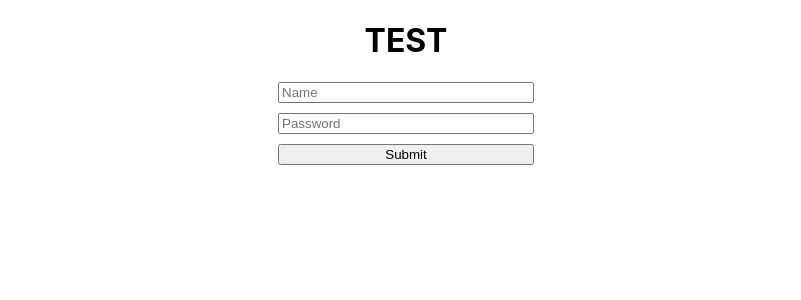
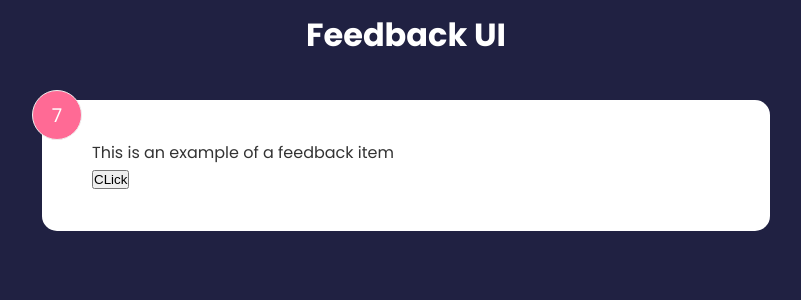
Before and after one commit to jeanpaulHamuli/FeedbackApp, a React (Create React App) app: page / in a window 1280 px wide. Shown: the top 300 px of the page, without its empty margins (234-1035 px from the left). Built offline with nearby package versions, Linux system fonts and the light colour scheme.

Commit message:
State and useState

```diff
--- a/src/App.js
+++ b/src/App.js
@@ -1,46 +1,17 @@
 import { useState } from 'react';
 import './App.css';
+import FeedbackItem from './components/FeedbackItem';
+import Header from './components/Header';
 
 function App() {
-  const [username, setUsername] = useState('');
-  const [password, setUserPassword] = useState('');
-  const [message, setMessage] = useState(null);
-
-  const handleUsername = (e) => {
-    setUsername(e.target.value);
-  }
-
-
-  const getPassword = (e) => {
-    setUserPassword(e.target.value);
-  }
-
-  const handleSubmit = (e) => {
-    e.preventDefault();
-    console.log(username, password);
-    if(username.length > 0) {
-      setMessage('Welcome ' + username);
-    } else {
-      setMessage('Please enter a username');
-    }
-    // if(username === 'admin' && password === 'admin') {
-    //   setMessage('Login Successful');
-    // }else {
-    //   setMessage('Login Failed');
-    // }
-  }
 
   return (
-    <div className="App">
-      <h1>TEST</h1>
-      {message ? <p style={{color: 'red'}}>{message}</p> : null}
-
-      <form style={{display: 'flex', flexDirection: 'column', width: '20%', margin: 'auto'}}>
-        <input type="text" placeholder="Name" name='username' onChange={handleUsername} style={{marginBottom: '10px'}} />
-        <input type="password" placeholder="Password"  name='password' onChange={getPassword} style={{marginBottom: '10px'}} />
-        <button type="submit" onClick={handleSubmit}>Submit</button>
-      </form>
-    </div>
+    <>
+      <Header />
+      <div className='container'>
+        <FeedbackItem />
+      </div>
+    </>
   );
 }
 
--- /dev/null
+++ b/src/components/FeedbackItem.jsx
@@ -0,0 +1,22 @@
+import { useState } from 'react'
+
+export default function FeedbackItem() {
+  const [rating, setRating] = useState(7);
+  const [text, setText] = useState('This is an example of a feedback item');
+
+  const handleClick = () => {
+    setRating((prev) => {
+        return prev + 1;
+    })
+  }
+
+  return (
+    <div className="card">
+      <div className="num-display">{rating}</div>
+      <div className="text-display">
+        {text}
+      </div>
+      <button onClick={handleClick} >CLick</button>
+    </div>
+  )
+}
--- /dev/null
+++ b/src/components/Header.jsx
@@ -0,0 +1,22 @@
+import React from 'react'
+import propTypes from 'prop-types'
+
+function Header({ text }) {
+  return (
+    <header>
+        <div className='container'>
+            <h1>{ text }</h1>
+        </div>
+    </header>
+  )
+}
+
+Header.defaultProps = {
+    text: 'Feedback UI'
+}
+
+Header.propTypes = {
+    text: propTypes.string
+}
+
+export default Header
--- a/src/index.css
+++ b/src/index.css
@@ -1,13 +1,230 @@
-body {
+@import url('https://fonts.googleapis.com/css2?family=Poppins:wght@400;600;700&display=swap');
+
+* {
+  box-sizing: border-box;
   margin: 0;
-  font-family: -apple-system, BlinkMacSystemFont, 'Segoe UI', 'Roboto', 'Oxygen',
-    'Ubuntu', 'Cantarell', 'Fira Sans', 'Droid Sans', 'Helvetica Neue',
-    sans-serif;
-  -webkit-font-smoothing: antialiased;
-  -moz-osx-font-smoothing: grayscale;
+  padding: 0;
 }
 
-code {
-  font-family: source-code-pro, Menlo, Monaco, Consolas, 'Courier New',
-    monospace;
+body {
+  font-family: 'Poppins', sans-serif;
+  background-color: #202142;
+  color: #fff;
+  line-height: 1.6;
 }
+
+ul {
+  list-style: none;
+}
+
+.container {
+  max-width: 768px;
+  margin: auto;
+  padding: 0 20px;
+}
+
+header {
+  height: 70px;
+  width: 100%;
+  display: flex;
+  justify-content: space-between;
+  align-items: center;
+  margin-bottom: 30px;
+}
+
+.card {
+  background-color: #fff;
+  color: #333;
+  border-radius: 15px;
+  padding: 40px 50px;
+  margin: 20px 0;
+  position: relative;
+}
+
+.card.reverse {
+  background-color: rgba(0, 0, 0, 0.4);
+  color: #fff;
+}
+
+.card h2 {
+  font-size: 22px;
+  font-weight: 600;
+  text-align: center;
+}
+
+.rating {
+  display: flex;
+  align-items: center;
+  justify-content: space-around;
+  margin: 30px 0 40px;
+}
+
+.rating li,
+.num-display {
+  position: relative;
+  background: #f4f4f4;
+  width: 50px;
+  height: 50px;
+  padding: 10px;
+  text-align: center;
+  border-radius: 50%;
+  font-size: 19px;
+  border: 1px #eee solid;
+  transition: 0.3s;
+}
+
+.rating li label {
+  position: absolute;
+  top: 50%;
+  left: 50%;
+  width: 50px;
+  height: 50px;
+  padding: 10px;
+  border-radius: 50%;
+  transform: translate(-50%, -50%);
+  cursor: pointer;
+}
+
+.rating li:hover,
+.num-display {
+  background: #ff6a95;
+  color: #fff;
+}
+
+[type='radio'] {
+  opacity: 0;
+}
+
+[type='radio']:checked ~ label {
+  background: #ff6a95;
+  color: #fff;
+}
+
+.input-group {
+  display: flex;
+  flex-direction: row;
+  border: 1px solid #ccc;
+  padding: 8px 10px;
+  border-radius: 8px;
+}
+
+input {
+  flex-grow: 2;
+  border: none;
+  font-size: 16px;
+}
+
+input:focus {
+  outline: none;
+}
+
+.feedback-stats {
+  color: #fff;
+  display: flex;
+  justify-content: space-between;
+  align-items: center;
+}
+
+.num-display {
+  position: absolute;
+  top: -10px;
+  left: -10px;
+}
+
+.close,
+.edit {
+  position: absolute;
+  top: 10px;
+  right: 20px;
+  cursor: pointer;
+  background: none;
+  border: none;
+}
+
+.edit {
+  right: 40px;
+}
+
+.btn {
+  color: #fff;
+  border: 0;
+  border-radius: 8px;
+  color: #fff;
+  width: 100px;
+  height: 40px;
+  cursor: pointer;
+}
+
+.btn-primary {
+  background-color: #202142;
+}
+
+.btn-secondary {
+  background: #ff6a95;
+}
+
+.btn:hover {
+  transform: scale(0.98);
+  opacity: 0.9;
+}
+
+.btn:disabled {
+  background-color: #cccccc;
+  color: #333;
+  cursor: auto;
+}
+
+.btn:disabled:hover {
+  transform: scale(1);
+  opacity: 1;
+}
+
+.message {
+  padding-top: 10px;
+  text-align: center;
+  color: rebeccapurple;
+}
+
+/* FIX: Remove position: absolute to keep about icon at the bottom of the
+ * document */
+.about-link {
+  display: flex;
+  justify-content: flex-end;
+}
+
+/* FIX: Remove position: absolute to keep about icon at the bottom of the
+ * document */
+.about-link a {
+  color: #fff;
+  cursor: pointer;
+}
+
+.about-link a:hover {
+  color: #ff6a95;
+}
+
+.about h1 {
+  margin-bottom: 20px;
+}
+
+.about p {
+  margin: 10px 0;
+}
+
+@media (max-width: 600px) {
+  .rating li {
+    margin: 10px 3px;
+  }
+
+  .rating {
+    display: flex;
+    align-items: center;
+    justify-content: center;
+    flex-wrap: wrap;
+    margin: 30px 0 40px;
+  }
+
+  .input-group input {
+    width: 80%;
+  }
+}
```
